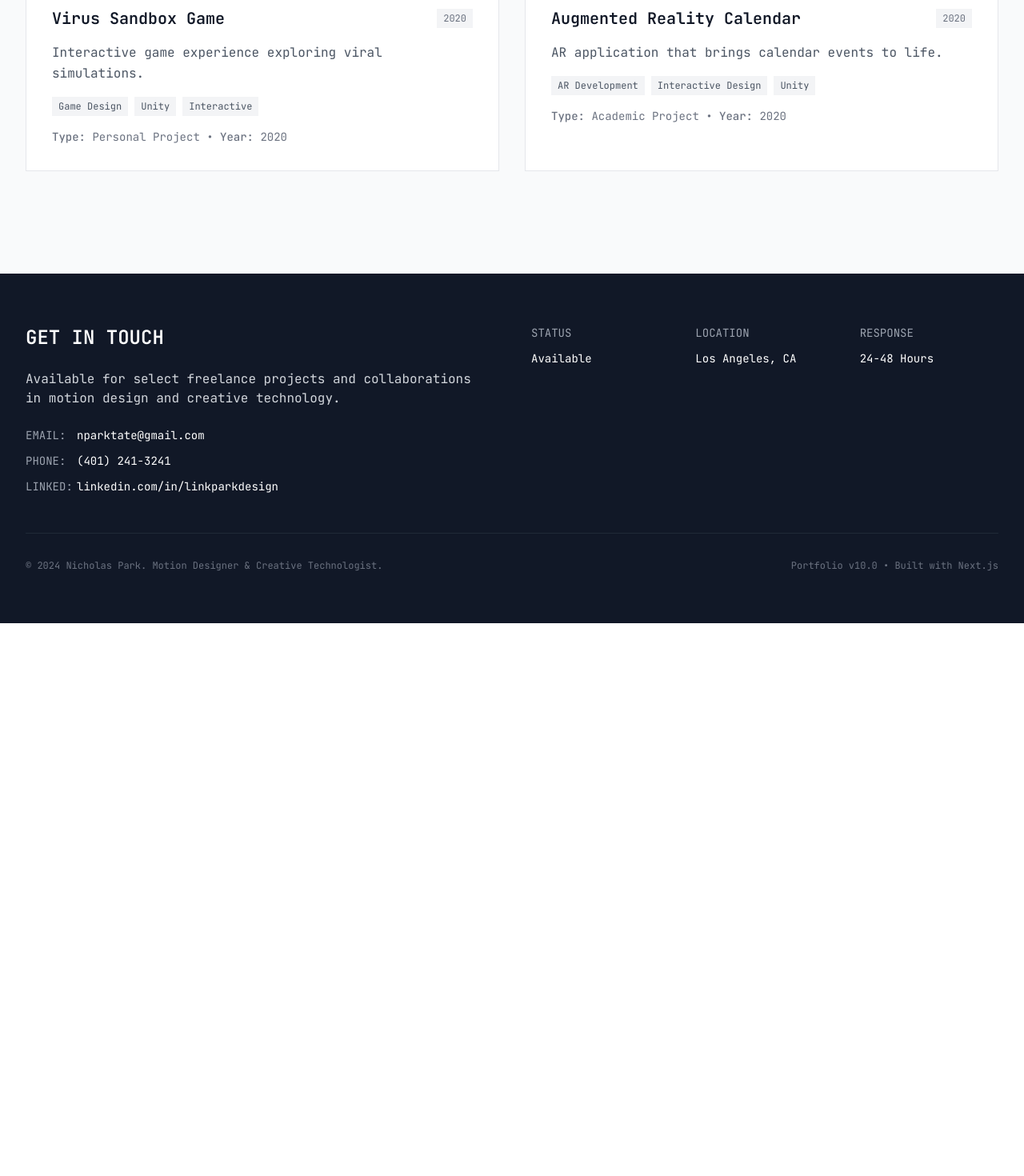
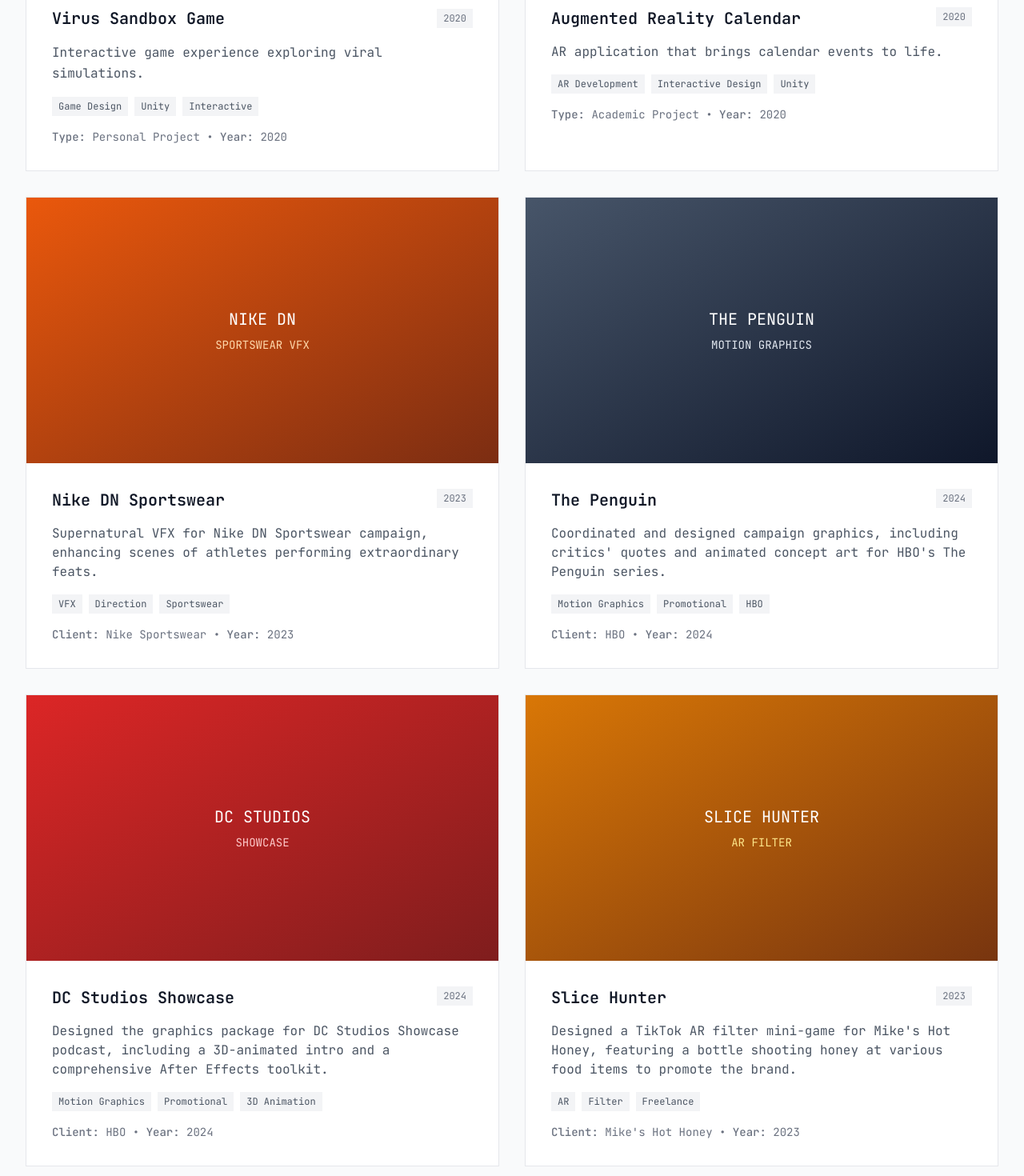
Before and after one commit to nparktate/portfolio, a Next.js app: page / in a window 1280 px wide. Shown: the part 8740-10210 px from the top of the page at 80% size. Before the commit the page ends 9519 px from the top, so only its background shows below. Built offline with nearby package versions, Linux system fonts and the light colour scheme.

Commit message:
Add responsive project cards with new portfolio items

```diff
--- a/app/page.tsx
+++ b/app/page.tsx
@@ -914,12 +914,12 @@
                   </div>
                 </div>
               </div>
-              <div className="p-8">
-                <div className="flex items-center justify-between mb-4">
-                  <h3 className="font-mono text-xl font-bold text-gray-900">Augmented Reality Calendar</h3>
+              <div className="p-4 md:p-6 lg:p-8">
+                <div className="flex flex-col sm:flex-row sm:items-start sm:justify-between gap-2 mb-4">
+                  <h3 className="font-mono text-base md:text-lg lg:text-xl font-bold text-gray-900">Augmented Reality Calendar</h3>
                   <span className="font-mono text-xs text-gray-500 bg-gray-100 px-2 py-1 uppercase">2020</span>
                 </div>
-                <p className="font-mono text-base text-gray-600 leading-relaxed mb-4">
+                <p className="font-mono text-sm md:text-base text-gray-600 leading-relaxed mb-4">
                   AR application that brings calendar events to life.
                 </p>
                 <div className="flex flex-wrap gap-2 mb-4">
@@ -927,8 +927,124 @@
                   <span className="font-mono text-xs text-gray-600 bg-gray-100 px-2 py-1">Interactive Design</span>
                   <span className="font-mono text-xs text-gray-600 bg-gray-100 px-2 py-1">Unity</span>
                 </div>
-                <div className="font-mono text-sm text-gray-500">
-                  <span className="font-medium">Type:</span> Academic Project • <span className="font-medium">Year:</span> 2020
+                <div className="font-mono text-xs md:text-sm text-gray-500">
+                  <span className="font-medium">Type:</span> Academic Project <span className="hidden sm:inline">•</span> <span className="sm:hidden block"></span><span className="font-medium">Year:</span> 2020
+                </div>
+              </div>
+            </div>
+
+            {/* Nike DN Sportswear */}
+            <div className="bg-white border border-gray-200 overflow-hidden group hover:shadow-lg transition-all duration-300">
+              <div className="aspect-video bg-orange-900 relative overflow-hidden">
+                <div className="absolute inset-0 bg-gradient-to-br from-orange-600 to-orange-900 flex items-center justify-center">
+                  <div className="text-center">
+                    <div className="font-mono text-white text-xl mb-2">NIKE DN</div>
+                    <div className="font-mono text-orange-200 text-sm">SPORTSWEAR VFX</div>
+                  </div>
+                </div>
+              </div>
+              <div className="p-4 md:p-6 lg:p-8">
+                <div className="flex flex-col sm:flex-row sm:items-start sm:justify-between gap-2 mb-4">
+                  <h3 className="font-mono text-base md:text-lg lg:text-xl font-bold text-gray-900">Nike DN Sportswear</h3>
+                  <span className="font-mono text-xs text-gray-500 bg-gray-100 px-2 py-1 uppercase">2023</span>
+                </div>
+                <p className="font-mono text-sm md:text-base text-gray-600 leading-relaxed mb-4">
+                  Supernatural VFX for Nike DN Sportswear campaign, enhancing scenes of athletes performing extraordinary feats.
+                </p>
+                <div className="flex flex-wrap gap-2 mb-4">
+                  <span className="font-mono text-xs text-gray-600 bg-gray-100 px-2 py-1">VFX</span>
+                  <span className="font-mono text-xs text-gray-600 bg-gray-100 px-2 py-1">Direction</span>
+                  <span className="font-mono text-xs text-gray-600 bg-gray-100 px-2 py-1">Sportswear</span>
+                </div>
+                <div className="font-mono text-xs md:text-sm text-gray-500">
+                  <span className="font-medium">Client:</span> Nike Sportswear <span className="hidden sm:inline">•</span> <span className="sm:hidden block"></span><span className="font-medium">Year:</span> 2023
+                </div>
+              </div>
+            </div>
+
+            {/* The Penguin */}
+            <div className="bg-white border border-gray-200 overflow-hidden group hover:shadow-lg transition-all duration-300">
+              <div className="aspect-video bg-slate-900 relative overflow-hidden">
+                <div className="absolute inset-0 bg-gradient-to-br from-slate-600 to-slate-900 flex items-center justify-center">
+                  <div className="text-center">
+                    <div className="font-mono text-white text-xl mb-2">THE PENGUIN</div>
+                    <div className="font-mono text-slate-200 text-sm">MOTION GRAPHICS</div>
+                  </div>
+                </div>
+              </div>
+              <div className="p-4 md:p-6 lg:p-8">
+                <div className="flex flex-col sm:flex-row sm:items-start sm:justify-between gap-2 mb-4">
+                  <h3 className="font-mono text-base md:text-lg lg:text-xl font-bold text-gray-900">The Penguin</h3>
+                  <span className="font-mono text-xs text-gray-500 bg-gray-100 px-2 py-1 uppercase">2024</span>
+                </div>
+                <p className="font-mono text-sm md:text-base text-gray-600 leading-relaxed mb-4">
+                  Coordinated and designed campaign graphics, including critics&apos; quotes and animated concept art for HBO&apos;s The Penguin series.
+                </p>
+                <div className="flex flex-wrap gap-2 mb-4">
+                  <span className="font-mono text-xs text-gray-600 bg-gray-100 px-2 py-1">Motion Graphics</span>
+                  <span className="font-mono text-xs text-gray-600 bg-gray-100 px-2 py-1">Promotional</span>
+                  <span className="font-mono text-xs text-gray-600 bg-gray-100 px-2 py-1">HBO</span>
+                </div>
+                <div className="font-mono text-xs md:text-sm text-gray-500">
+                  <span className="font-medium">Client:</span> HBO <span className="hidden sm:inline">•</span> <span className="sm:hidden block"></span><span className="font-medium">Year:</span> 2024
+                </div>
+              </div>
+            </div>
+
+            {/* DC Studios Showcase */}
+            <div className="bg-white border border-gray-200 overflow-hidden group hover:shadow-lg transition-all duration-300">
+              <div className="aspect-video bg-red-900 relative overflow-hidden">
+                <div className="absolute inset-0 bg-gradient-to-br from-red-600 to-red-900 flex items-center justify-center">
+                  <div className="text-center">
+                    <div className="font-mono text-white text-xl mb-2">DC STUDIOS</div>
+                    <div className="font-mono text-red-200 text-sm">SHOWCASE</div>
+                  </div>
+                </div>
+              </div>
+              <div className="p-4 md:p-6 lg:p-8">
+                <div className="flex flex-col sm:flex-row sm:items-start sm:justify-between gap-2 mb-4">
+                  <h3 className="font-mono text-base md:text-lg lg:text-xl font-bold text-gray-900">DC Studios Showcase</h3>
+                  <span className="font-mono text-xs text-gray-500 bg-gray-100 px-2 py-1 uppercase">2024</span>
+                </div>
+                <p className="font-mono text-sm md:text-base text-gray-600 leading-relaxed mb-4">
+                  Designed the graphics package for DC Studios Showcase podcast, including a 3D-animated intro and a comprehensive After Effects toolkit.
+                </p>
+                <div className="flex flex-wrap gap-2 mb-4">
+                  <span className="font-mono text-xs text-gray-600 bg-gray-100 px-2 py-1">Motion Graphics</span>
+                  <span className="font-mono text-xs text-gray-600 bg-gray-100 px-2 py-1">Promotional</span>
+                  <span className="font-mono text-xs text-gray-600 bg-gray-100 px-2 py-1">3D Animation</span>
+                </div>
+                <div className="font-mono text-xs md:text-sm text-gray-500">
+                  <span className="font-medium">Client:</span> HBO <span className="hidden sm:inline">•</span> <span className="sm:hidden block"></span><span className="font-medium">Year:</span> 2024
+                </div>
+              </div>
+            </div>
+
+            {/* Slice Hunter */}
+            <div className="bg-white border border-gray-200 overflow-hidden group hover:shadow-lg transition-all duration-300">
+              <div className="aspect-video bg-amber-900 relative overflow-hidden">
+                <div className="absolute inset-0 bg-gradient-to-br from-amber-600 to-amber-900 flex items-center justify-center">
+                  <div className="text-center">
+                    <div className="font-mono text-white text-xl mb-2">SLICE HUNTER</div>
+                    <div className="font-mono text-amber-200 text-sm">AR FILTER</div>
+                  </div>
+                </div>
+              </div>
+              <div className="p-4 md:p-6 lg:p-8">
+                <div className="flex flex-col sm:flex-row sm:items-start sm:justify-between gap-2 mb-4">
+                  <h3 className="font-mono text-base md:text-lg lg:text-xl font-bold text-gray-900">Slice Hunter</h3>
+                  <span className="font-mono text-xs text-gray-500 bg-gray-100 px-2 py-1 uppercase">2023</span>
+                </div>
+                <p className="font-mono text-sm md:text-base text-gray-600 leading-relaxed mb-4">
+                  Designed a TikTok AR filter mini-game for Mike&apos;s Hot Honey, featuring a bottle shooting honey at various food items to promote the brand.
+                </p>
+                <div className="flex flex-wrap gap-2 mb-4">
+                  <span className="font-mono text-xs text-gray-600 bg-gray-100 px-2 py-1">AR</span>
+                  <span className="font-mono text-xs text-gray-600 bg-gray-100 px-2 py-1">Filter</span>
+                  <span className="font-mono text-xs text-gray-600 bg-gray-100 px-2 py-1">Freelance</span>
+                </div>
+                <div className="font-mono text-xs md:text-sm text-gray-500">
+                  <span className="font-medium">Client:</span> Mike&apos;s Hot Honey <span className="hidden sm:inline">•</span> <span className="sm:hidden block"></span><span className="font-medium">Year:</span> 2023
                 </div>
               </div>
             </div>
```
